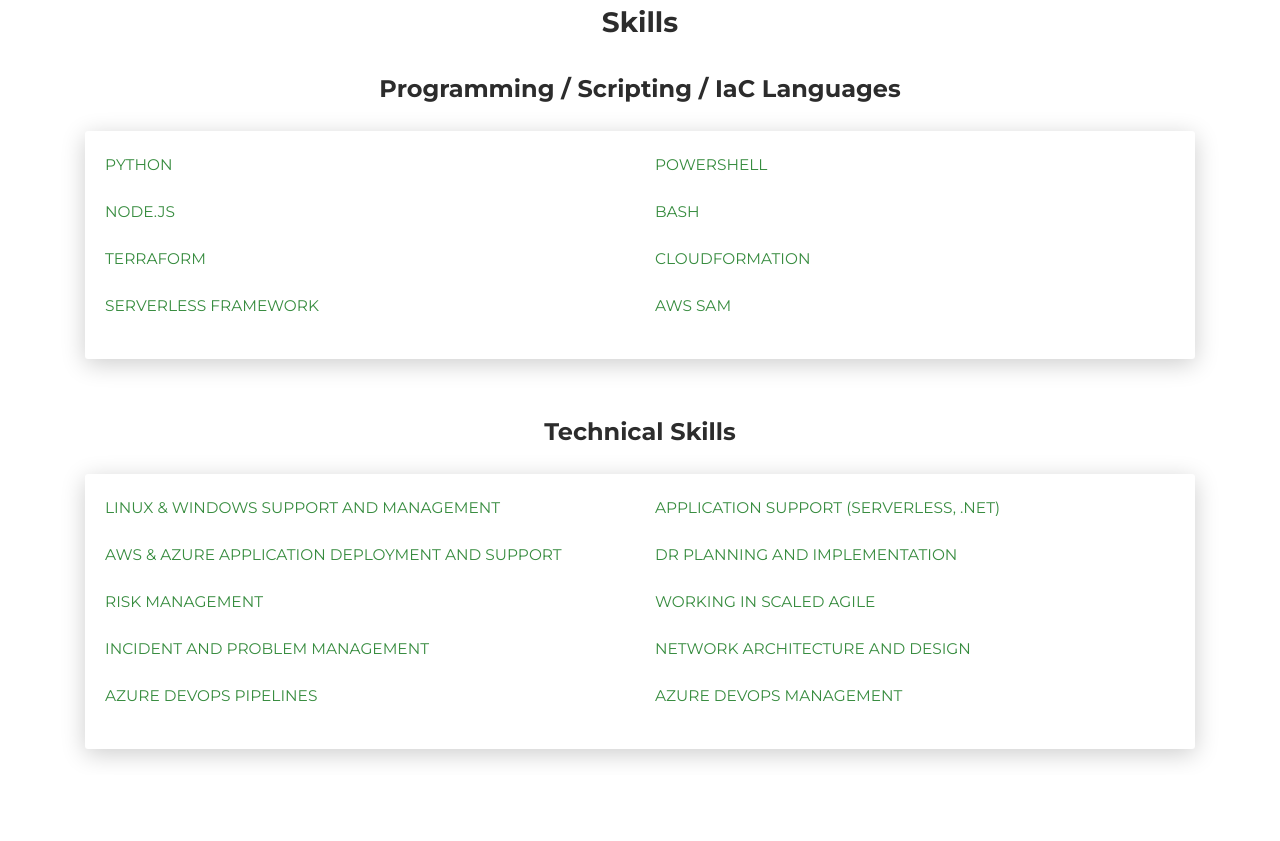
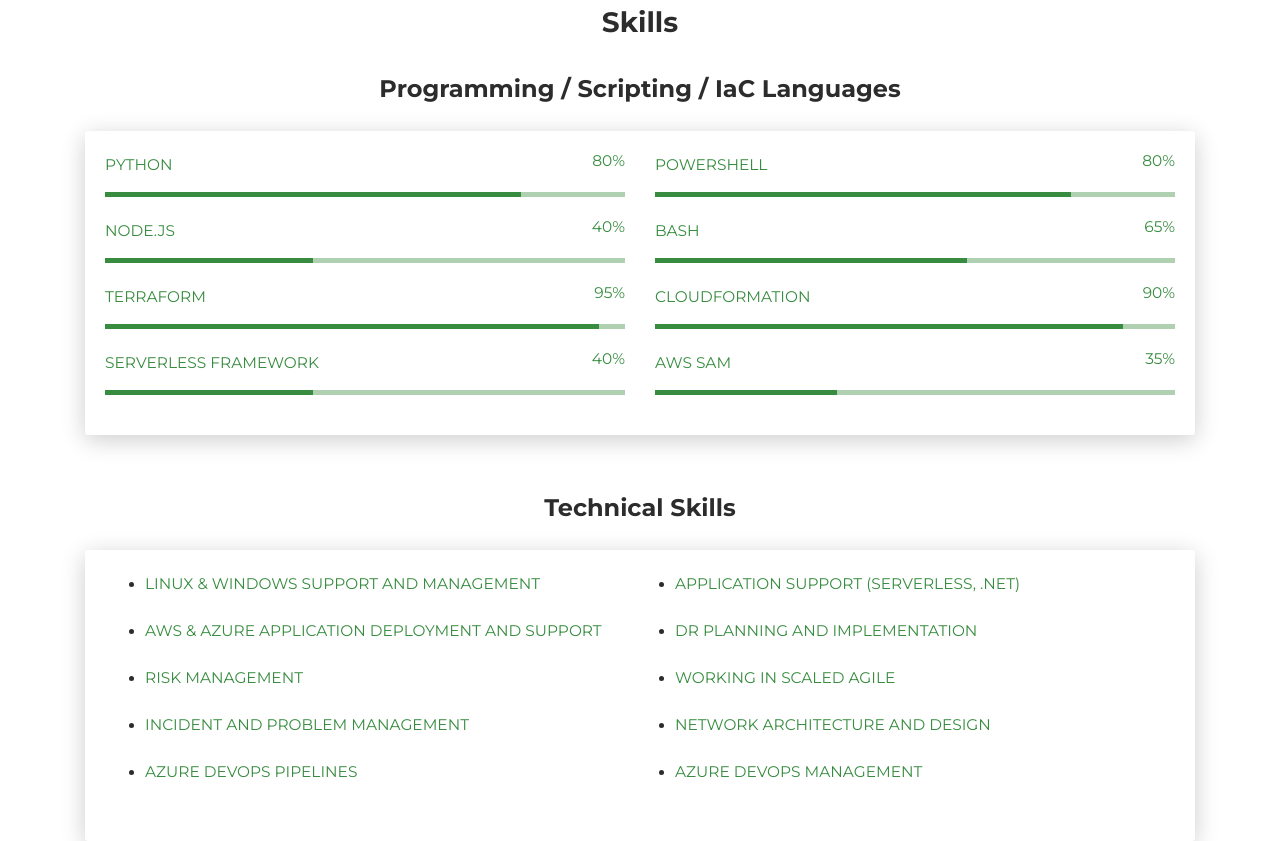
Before and after one commit to dmandyna/cloud-resume-frontend, a plain HTML site: page src/index.html in a window 1280 px wide. Shown: the part 1205-2046 px from the top of the page. Drawn offline with Linux system fonts and the light colour scheme; no server answers.

Commit message:
Cleaned up some code comments and create a list of skills.

```diff
--- a/src/index.html
+++ b/src/index.html
@@ -123,7 +123,6 @@
                   <div class="row mt-3">
                     <div class="col-sm-4"><img src="./images/aws-certified-cloud-practitioner.png"></div>
                     <div class="col-sm-4"><img src="./images/hashicorp-certified-terraform-associate.png"></div>
-                    <!-- <div class="col-sm-4"><img src="./images/certified-safe-4-practitioner.png"></div> -->
                   </div>
                 </div>
               </div>
@@ -141,61 +140,60 @@
               <div class="row">
                 <div class="col-md-6">
                   <div class="progress-container progress-primary"><span class="progress-badge">Python</span>
-                  <!-- <div class="progress-container progress-primary"><span class="progress-badge">Python</span> -->
-                    <!-- <div class="progress">
+                    <div class="progress">
                       <div class="progress-bar progress-bar-primary" data-aos="progress-full" data-aos-offset="10"
                         data-aos-duration="2000" role="progressbar" aria-valuenow="60" aria-valuemin="0"
-                        aria-valuemax="100" style="width: 90%;"></div><span class="progress-value">90%</span>
-                    </div> -->
+                        aria-valuemax="100" style="width: 80%;"></div><span class="progress-value">80%</span>
+                    </div>
                   </div>
                 </div>
                 <div class="col-md-6">
                   <div class="progress-container progress-primary"><span class="progress-badge">Powershell</span>
-                    <!-- <div class="progress">
+                    <div class="progress">
                       <div class="progress-bar progress-bar-primary" data-aos="progress-full" data-aos-offset="10"
                         data-aos-duration="2000" role="progressbar" aria-valuenow="60" aria-valuemin="0"
                         aria-valuemax="100" style="width: 80%;"></div><span class="progress-value">80%</span>
-                    </div> -->
+                    </div>
                   </div>
                 </div>
               </div>
               <div class="row">
                 <div class="col-md-6">
                   <div class="progress-container progress-primary"><span class="progress-badge">Node.JS</span>
-                    <!-- <div class="progress">
+                    <div class="progress">
                       <div class="progress-bar progress-bar-primary" data-aos="progress-full" data-aos-offset="10"
                         data-aos-duration="2000" role="progressbar" aria-valuenow="60" aria-valuemin="0"
                         aria-valuemax="100" style="width: 40%;"></div><span class="progress-value">40%</span>
-                    </div> -->
+                    </div>
                   </div>
                 </div>
                 <div class="col-md-6">
                   <div class="progress-container progress-primary"><span class="progress-badge">Bash</span>
-                    <!-- <div class="progress">
+                    <div class="progress">
                       <div class="progress-bar progress-bar-primary" data-aos="progress-full" data-aos-offset="10"
                         data-aos-duration="2000" role="progressbar" aria-valuenow="60" aria-valuemin="0"
-                        aria-valuemax="100" style="width: 65%;"></div><span class="progress-value">65%</span>
-                    </div> -->
+                        aria-valuemax="100" style="width: 60%;"></div><span class="progress-value">65%</span>
+                    </div>
                   </div>
                 </div>
               </div>
               <div class="row">
                 <div class="col-md-6">
                   <div class="progress-container progress-primary"><span class="progress-badge">Terraform</span>
-                    <!-- <div class="progress">
+                    <div class="progress">
                       <div class="progress-bar progress-bar-primary" data-aos="progress-full" data-aos-offset="10"
                         data-aos-duration="2000" role="progressbar" aria-valuenow="60" aria-valuemin="0"
-                        aria-valuemax="100" style="width: 100%;"></div><span class="progress-value">100%</span>
-                    </div> -->
+                        aria-valuemax="100" style="width: 95%;"></div><span class="progress-value">95%</span>
+                    </div>
                   </div>
                 </div>
                 <div class="col-md-6">
                   <div class="progress-container progress-primary"><span class="progress-badge">CloudFormation</span>
-                    <!-- <div class="progress">
+                    <div class="progress">
                       <div class="progress-bar progress-bar-primary" data-aos="progress-full" data-aos-offset="10"
                         data-aos-duration="2000" role="progressbar" aria-valuenow="60" aria-valuemin="0"
                         aria-valuemax="100" style="width: 90%;"></div><span class="progress-value">90%</span>
-                    </div> -->
+                    </div>
                   </div>
                 </div>
               </div>
@@ -203,20 +201,20 @@
                 <div class="col-md-6">
                   <div class="progress-container progress-primary"><span class="progress-badge">Serverless
                       Framework</span>
-                    <!-- <div class="progress">
+                    <div class="progress">
                       <div class="progress-bar progress-bar-primary" data-aos="progress-full" data-aos-offset="10"
                         data-aos-duration="2000" role="progressbar" aria-valuenow="60" aria-valuemin="0"
-                        aria-valuemax="100" style="width: 80%;"></div><span class="progress-value">80%</span>
-                    </div> -->
+                        aria-valuemax="100" style="width: 40%;"></div><span class="progress-value">40%</span>
+                    </div>
                   </div>
                 </div>
                 <div class="col-md-6">
                   <div class="progress-container progress-primary"><span class="progress-badge">AWS SAM</span>
-                    <!-- <div class="progress">
+                    <div class="progress">
                       <div class="progress-bar progress-bar-primary" data-aos="progress-full" data-aos-offset="10"
                         data-aos-duration="2000" role="progressbar" aria-valuenow="60" aria-valuemin="0"
-                        aria-valuemax="100" style="width: 65%;"></div><span class="progress-value">65%</span>
-                    </div> -->
+                        aria-valuemax="100" style="width: 35%;"></div><span class="progress-value">35%</span>
+                    </div>
                   </div>
                 </div>
               </div>
@@ -227,116 +225,89 @@
           <div class="h4 text-center mb-4 title">Technical Skills</div>
           <div class="card" data-aos="fade-up" data-aos-anchor-placement="top-bottom">
             <div class="card-body">
+              <ul>
                 <div class="row">
                   <div class="col-md-6">
-                  <div class="progress-container progress-primary"><span class="progress-badge">Linux & Windows support
-                      and management</span>
-                    <!-- <div class="progress">
-                      <div class="progress-bar progress-bar-primary" data-aos="progress-full" data-aos-offset="10"
-                        data-aos-duration="2000" role="progressbar" aria-valuenow="60" aria-valuemin="0"
-                        aria-valuemax="100" style="width: 80%;"></div><span class="progress-value">80%</span>
-                    </div> -->
+                    <li>
+                      <div class="progress-container progress-primary"><span class="progress-badge">Linux & Windows
+                          support and management</span>
                       </div>
+                    </li>
                   </div>
                   <div class="col-md-6">
+                    <li>
                       <div class="progress-container progress-primary"><span class="progress-badge">Application support
                           (Serverless, .Net)</span>
-                    <!-- <div class="progress">
-                      <div class="progress-bar progress-bar-primary" data-aos="progress-full" data-aos-offset="10"
-                        data-aos-duration="2000" role="progressbar" aria-valuenow="60" aria-valuemin="0"
-                        aria-valuemax="100" style="width: 75%;"></div><span class="progress-value">75%</span>
-                    </div> -->
                       </div>
+                    </li>
                   </div>
                 </div>
                 <div class="row">
                   <div class="col-md-6">
-                  <div class="progress-container progress-primary"><span class="progress-badge">AWS & Azure Application
-                      Deployment and Support</span>
-                    <!-- <div class="progress">
-                      <div class="progress-bar progress-bar-primary" data-aos="progress-full" data-aos-offset="10"
-                        data-aos-duration="2000" role="progressbar" aria-valuenow="60" aria-valuemin="0"
-                        aria-valuemax="100" style="width: 60%;"></div><span class="progress-value">60%</span>
-                    </div> -->
+                    <li>
+                      <div class="progress-container progress-primary"><span class="progress-badge">AWS & Azure
+                          Application Deployment and Support</span>
                       </div>
+                    </li>
                   </div>
                   <div class="col-md-6">
+                    <li>
                       <div class="progress-container progress-primary"><span class="progress-badge">DR Planning and
                           Implementation</span>
-                    <!-- <div class="progress">
-                      <div class="progress-bar progress-bar-primary" data-aos="progress-full" data-aos-offset="10"
-                        data-aos-duration="2000" role="progressbar" aria-valuenow="60" aria-valuemin="0"
-                        aria-valuemax="100" style="width: 60%;"></div><span class="progress-value">60%</span>
-                    </div> -->
                       </div>
+                    </li>
                   </div>
                 </div>
                 <div class="row">
                   <div class="col-md-6">
-                  <div class="progress-container progress-primary"><span class="progress-badge">Risk Management</span>
-                    <!-- <div class="progress">
-                      <div class="progress-bar progress-bar-primary" data-aos="progress-full" data-aos-offset="10"
-                        data-aos-duration="2000" role="progressbar" aria-valuenow="60" aria-valuemin="0"
-                        aria-valuemax="100" style="width: 75%;"></div><span class="progress-value">75%</span>
-                    </div> -->
+                    <li>
+                      <div class="progress-container progress-primary"><span class="progress-badge">Risk
+                          Management</span>
                       </div>
+                    </li>
                   </div>
                   <div class="col-md-6">
+                    <li>
                       <div class="progress-container progress-primary"><span class="progress-badge">Working in Scaled
                           Agile</span>
-                    <!-- <div class="progress">
-                      <div class="progress-bar progress-bar-primary" data-aos="progress-full" data-aos-offset="10"
-                        data-aos-duration="2000" role="progressbar" aria-valuenow="60" aria-valuemin="0"
-                        aria-valuemax="100" style="width: 70%;"></div><span class="progress-value">70%</span>
-                    </div> -->
                       </div>
+                    </li>
                   </div>
                 </div>
                 <div class="row">
                   <div class="col-md-6">
+                    <li>
                       <div class="progress-container progress-primary"><span class="progress-badge">Incident and Problem
                           Management</span>
-                    <!-- <div class="progress">
-                      <div class="progress-bar progress-bar-primary" data-aos="progress-full" data-aos-offset="10"
-                        data-aos-duration="2000" role="progressbar" aria-valuenow="60" aria-valuemin="0"
-                        aria-valuemax="100" style="width: 75%;"></div><span class="progress-value">75%</span>
-                    </div> -->
                       </div>
+                    </li>
                   </div>
                   <div class="col-md-6">
-                  <div class="progress-container progress-primary"><span class="progress-badge">Network Architecture and
-                      Design</span>
-                    <!-- <div class="progress">
-                      <div class="progress-bar progress-bar-primary" data-aos="progress-full" data-aos-offset="10"
-                        data-aos-duration="2000" role="progressbar" aria-valuenow="60" aria-valuemin="0"
-                        aria-valuemax="100" style="width: 70%;"></div><span class="progress-value">70%</span>
-                    </div> -->
+                    <li>
+                      <div class="progress-container progress-primary"><span class="progress-badge">Network Architecture
+                          and Design</span>
                       </div>
+                    </li>
                   </div>
                 </div>
                 <div class="row">
                   <div class="col-md-6">
+                    <li>
                       <div class="progress-container progress-primary"><span class="progress-badge">Azure DevOps
                           Pipelines</span>
-                    <!-- <div class="progress">
-                      <div class="progress-bar progress-bar-primary" data-aos="progress-full" data-aos-offset="10"
-                        data-aos-duration="2000" role="progressbar" aria-valuenow="60" aria-valuemin="0"
-                        aria-valuemax="100" style="width: 75%;"></div><span class="progress-value">75%</span>
-                    </div> -->
                         </div>
+                    </li>
                   </div>
                   <div class="col-md-6">
+                    <li>
                       <div class="progress-container progress-primary"><span class="progress-badge">Azure DevOps
                           Management</span>
-                    <!-- <div class="progress">
-                      <div class="progress-bar progress-bar-primary" data-aos="progress-full" data-aos-offset="10"
-                        data-aos-duration="2000" role="progressbar" aria-valuenow="60" aria-valuemin="0"
-                        aria-valuemax="100" style="width: 70%;"></div><span class="progress-value">70%</span>
-                    </div> -->
+                        </div>
+                    </li>
                   </div>
                 </div>
             </div>
-            </div>
+            </ul>
           </div>
         </div>
       </div>
```
Lines whose indentation alone changed are shown as unchanged.
